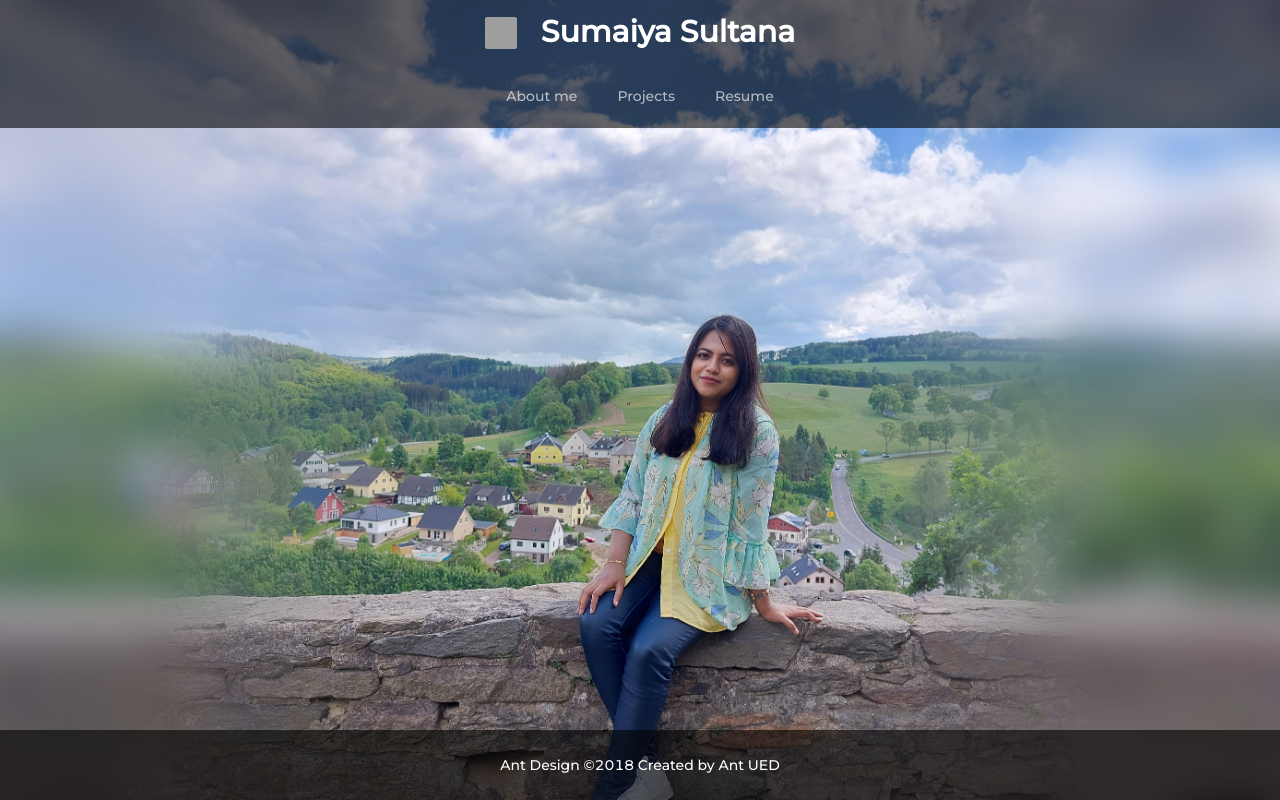
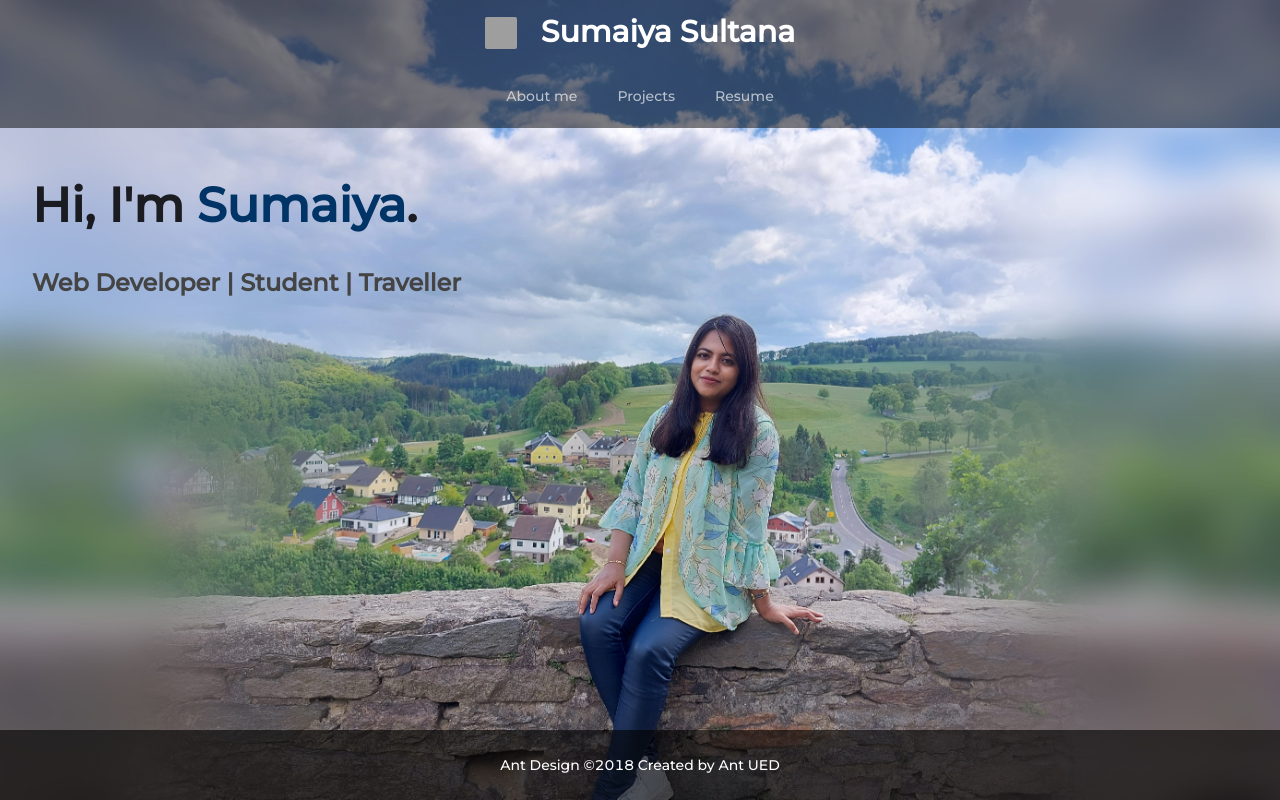
Before and after one commit to Sumaiya4949/sumaiya-sultana, a React (Create React App) app: page / in a window 1280 px wide. Built offline with nearby package versions, Linux system fonts and the light colour scheme; grey boxes are pictures that could not be loaded.

Commit message:
Fix my home page style

```diff
--- a/src/App.tsx
+++ b/src/App.tsx
@@ -1,5 +1,6 @@
 import { Avatar, Layout, Menu, Space, Typography } from "antd";
 import React from "react";
+import Home from "./routes/Home";
 import styles from "./styles/App.module.scss";
 
 const { Header, Content, Footer } = Layout;
@@ -32,8 +33,10 @@ const App: React.FC = () => (
       />
     </Header>
 
-    <Content style={{ padding: "0 50px" }}>
-      <div className="site-layout-content"></div>
+    <Content className={styles.appContent}>
+      <div className="site-layout-content">
+        <Home />
+      </div>
     </Content>
 
     <Footer className={styles.footer}>
--- /dev/null
+++ b/src/routes/Home.tsx
@@ -0,0 +1,18 @@
+import React, { Fragment } from "react";
+import { Space, Typography } from "antd";
+import styles from "../styles/Home.module.scss";
+
+const Home: React.FC = () => {
+  return (
+    <Space className={styles.container} direction="vertical">
+      <Typography.Title className={styles.greetings}>
+        Hi, I'm <span> Sumaiya</span>.
+      </Typography.Title>
+      <Typography.Title className={styles.summery} level={3}>
+        Web Developer | Student | Traveller
+      </Typography.Title>
+    </Space>
+  );
+};
+
+export default Home;
--- a/src/styles/App.module.scss
+++ b/src/styles/App.module.scss
@@ -11,7 +11,7 @@
 
 .titleHeader {
     text-align: center;
-    background-color: rgba(0, 0, 0, 0.6);
+    background-color: rgba(0, 0, 0, 0.5);
 
     .fullName {
         color: white;
@@ -21,10 +21,14 @@
 }
 
 .navHeader {
-    background-color: rgba(0, 0, 0, 0.6);
+    background-color: rgba(0, 0, 0, 0.5);
 
     .menu {
         justify-content: center;
         background-color: transparent;
     }
 }
+
+.appContent {
+    padding: 1rem;
+}
--- /dev/null
+++ b/src/styles/Home.module.scss
@@ -0,0 +1,16 @@
+.container {
+    padding: 1rem;
+}
+
+.greetings {
+    font-size: 3rem !important;
+    margin-top: 1rem;
+
+    span {
+        color: #003366;
+    }
+}
+
+.summery {
+    color: #444 !important;
+}
```
